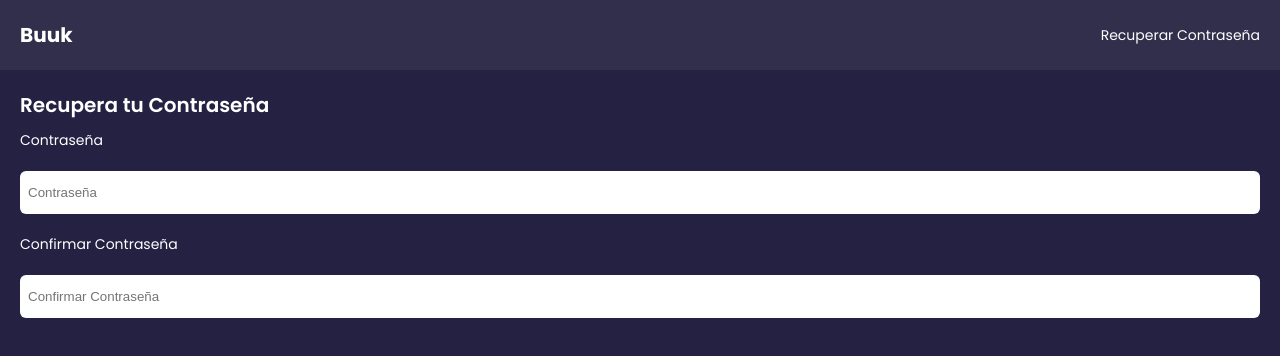
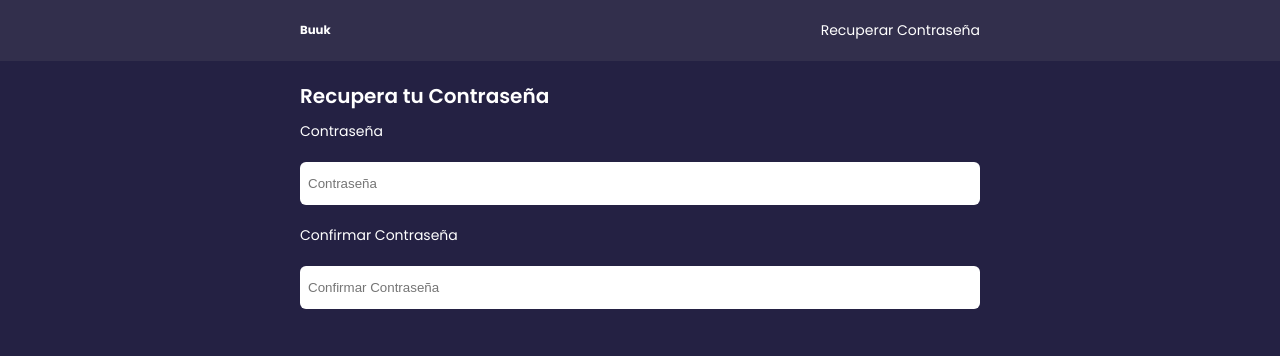
Before and after one commit to Betoml5/recovery-page-buuk, a website: page index.html in a window 1280 px wide. Drawn offline with Linux system fonts and the light colour scheme.

Commit message:
Improve styles

```diff
--- a/index.html
+++ b/index.html
@@ -9,8 +9,10 @@
   </head>
   <body>
     <header class="header">
-      <h3>Buuk</h3>
-      <p>Recuperar Contraseña</p>
+      <div class="header__container">
+        <h3>Buuk</h3>
+        <p>Recuperar Contraseña</p>
+      </div>
     </header>
 
     <main class="main">
--- a/styles.css
+++ b/styles.css
@@ -16,15 +16,22 @@ body{
 }
 
 .header{
+    width: 100%;
+    background-color: #322F4C;
+
+}
+
+ .header__container{
 
     display: flex;
     justify-content: space-between;
     align-items: center;
 
+    max-width: 720px;
     padding: 20px;
+    margin: 0 auto;
 
     color: #fff;
-    background-color: #322F4C;
 }
 
 .header > h3 {
@@ -33,16 +40,21 @@ body{
 
 .header p {
     font-size: 1.4rem;
+
 }
 
 .main{
     color: #fff;
     padding: 20px;
+    max-width: 720px;
+    margin: 0 auto;
 }
 
 .main > h4{
     font-weight: 600;
     font-size: 2rem;
+
+
 }
 
 form{
```
